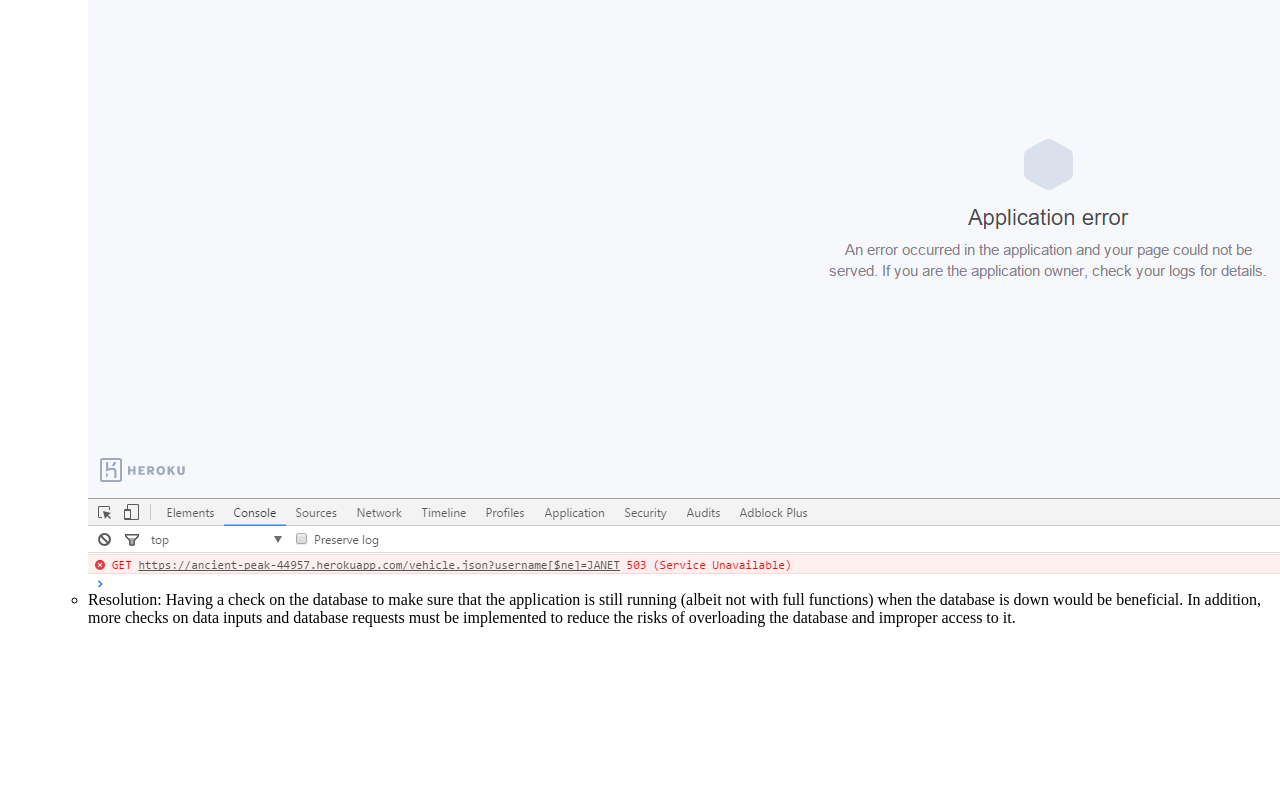
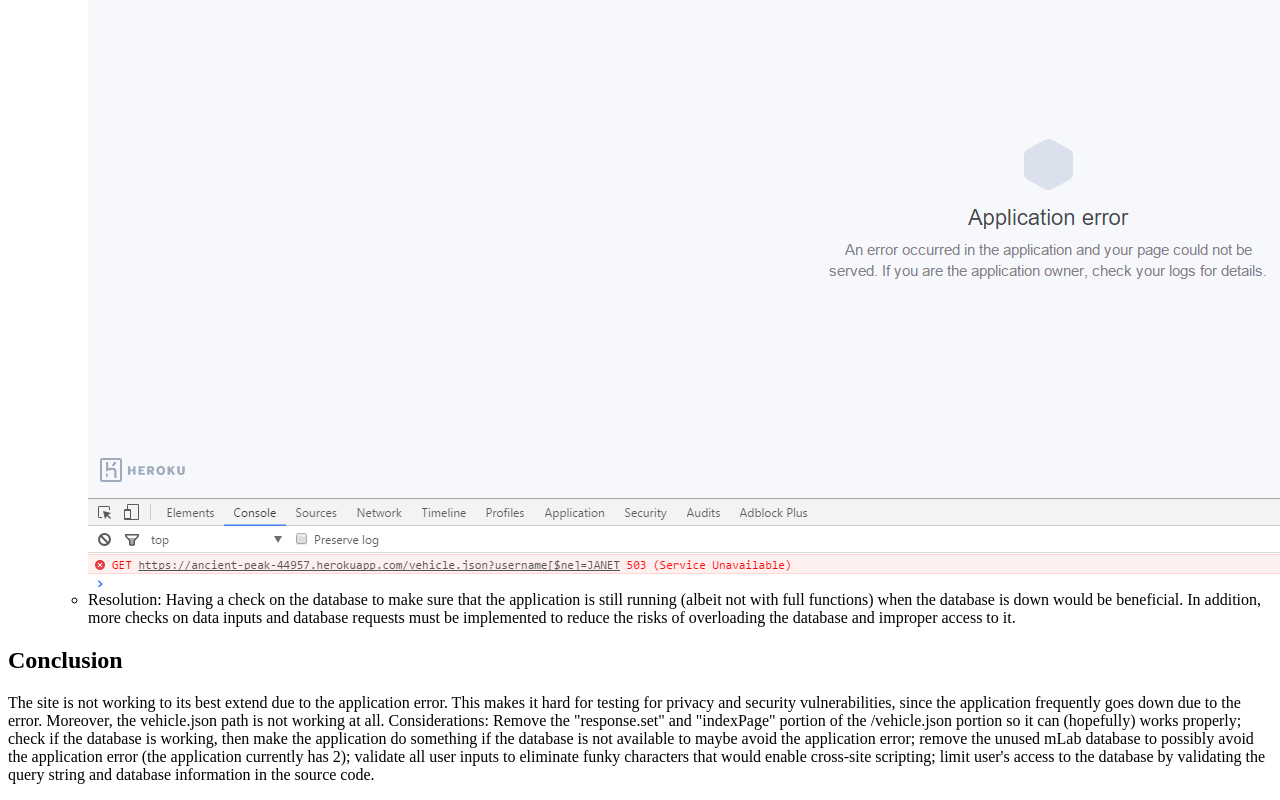
Before and after one commit to htran06/comp20-htran, a plain HTML site: page security/index.html in a window 1280 px wide. Shown: the part 2470-3270 px from the top of the page. Before the commit the page ends 3113 px from the top, so only its background shows below. Drawn offline with Linux system fonts and the light colour scheme.

Commit message:
Updated report

```diff
--- a/security/index.html
+++ b/security/index.html
@@ -46,5 +46,7 @@
 </ul>
 </li>
 </ul>
+<h2>Conclusion</h2>
+<p>The site is not working to its best extend due to the application error. This makes it hard for testing for privacy and security vulnerabilities, since the application frequently goes down due to the error. Moreover, the vehicle.json path is not working at all. Considerations: Remove the "response.set" and "indexPage" portion of the /vehicle.json portion so it can (hopefully) works properly; check if the database is working, then make the application do something if the database is not available to maybe avoid the application error; remove the unused mLab database to possibly avoid the application error (the application currently has 2); validate all user inputs to eliminate funky characters that would enable cross-site scripting; limit user's access to the database by validating the query string and database information in the source code.</p>
 </body>
 </html>
```
